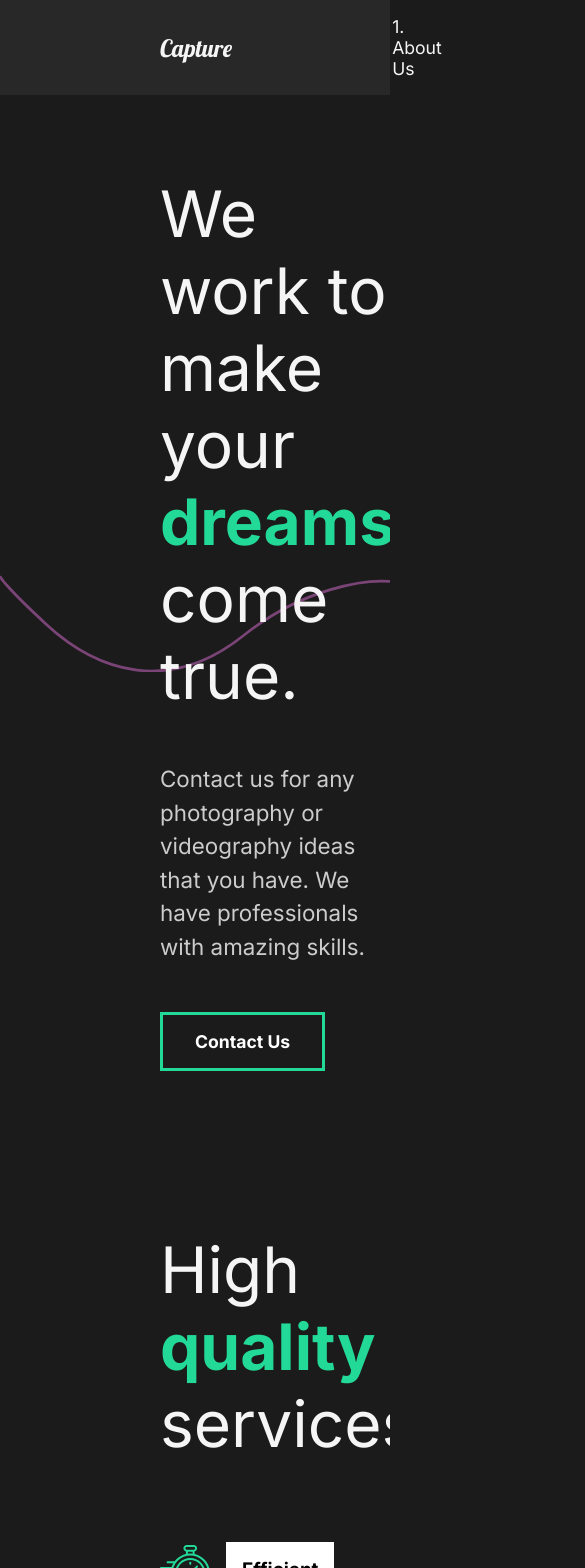
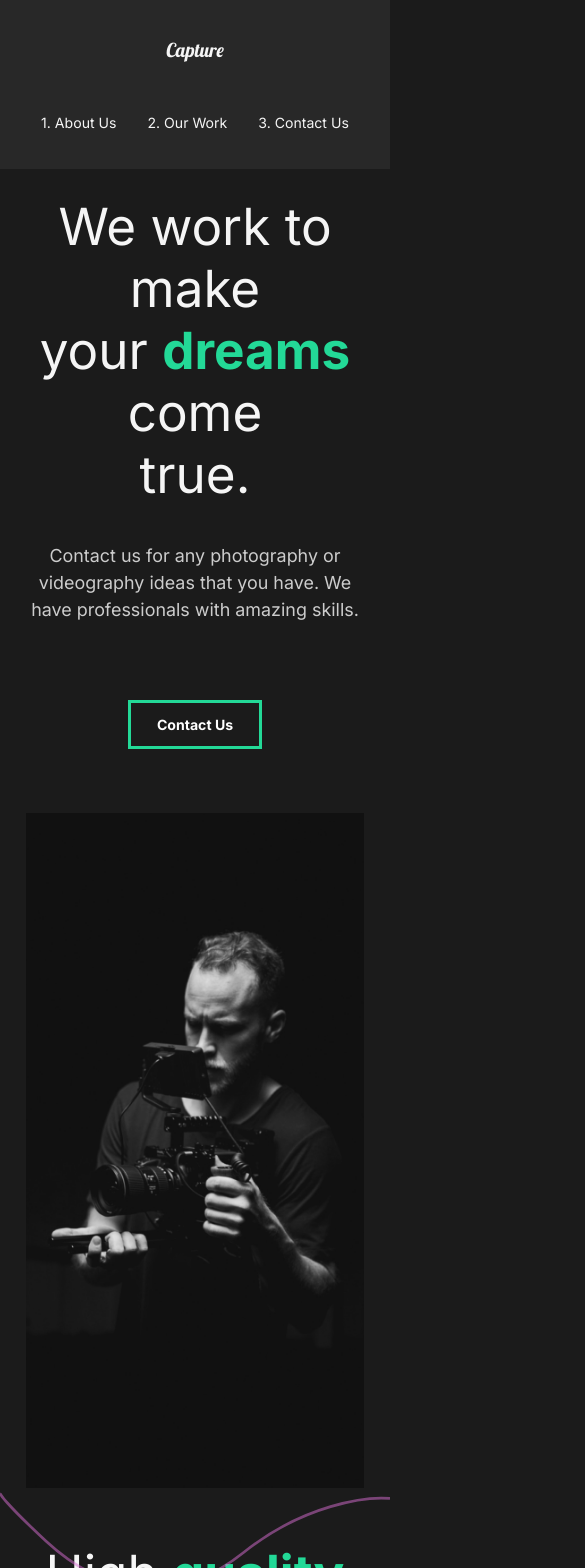
Before and after one commit to Sahibjot01/Capture, a React (Create React App) app: page / in a window 390 px wide. Shown: the top 1568 px of the page, 585 px wide, since content can reach past the window. Built offline with nearby package versions, Linux system fonts and the light colour scheme.

Commit message:
20. Mobile friendly

```diff
--- a/src/Components/GlobalStyle.js
+++ b/src/Components/GlobalStyle.js
@@ -5,6 +5,13 @@ const GlobalStyle = createGlobalStyle`
         margin:0;
         padding:0;
         box-sizing: border-box;
+    }
+
+    html {
+        @media (max-width : 1700px){
+            font-size: 80%;
+        }
+
     }
     body{
         background: #1b1b1b;
--- a/src/Components/Nav.js
+++ b/src/Components/Nav.js
@@ -53,6 +53,22 @@ const StyledNav = styled.nav`
     padding-left: 10rem;
     position: relative;
   }
+  @media (max-width: 1360px) {
+    flex-direction: column;
+    padding: 1rem 0rem;
+    #logo {
+      display: inline-block;
+      margin: 2rem;
+    }
+    ul {
+      padding: 2rem;
+      justify-content: space-around;
+      width: 100%;
+      li {
+        padding: 0;
+      }
+    }
+  }
 `;
 
 export default Nav;
--- a/src/Components/ScrollTop.js
+++ b/src/Components/ScrollTop.js
@@ -3,7 +3,6 @@ import { useLocation } from "react-router-dom";
 
 const ScrollTop = () => {
   const { pathname } = useLocation();
-  console.log(pathname);
   useEffect(() => {
     window.scroll({
       top: 0,
--- a/src/Components/ServicesSection.js
+++ b/src/Components/ServicesSection.js
@@ -79,11 +79,17 @@ const StyledServicesDiv = styled(StyledAboutDiv)`
     width: 70%;
     padding: 2rem 0rem 4rem;
   }
+  @media (max-width: 1360px) {
+    display: block;
+  }
 `;
 
 const StyledCardsDiv = styled.div`
   display: flex;
   flex-wrap: wrap;
+  @media (max-width: 1360px) {
+    justify-content: center;
+  }
 `;
 
 const StyledCardDiv = styled.div`
@@ -97,6 +103,9 @@ const StyledCardDiv = styled.div`
       color: black;
       padding: 1rem;
     }
+    @media (max-width: 1360px) {
+      justify-content: center;
+    }
   }
 `;
 
--- a/src/pages/ContactUs.js
+++ b/src/pages/ContactUs.js
@@ -50,6 +50,9 @@ const StyledContactDiv = styled(motion.div)`
   padding: 5rem 10rem;
   color: #353535;
   min-height: 90vh;
+  @media (max-width: 1500px) {
+    padding: 2rem 2rem;
+  }
 `;
 
 const StyledTitleDiv = styled.div`
@@ -57,6 +60,9 @@ const StyledTitleDiv = styled.div`
   color: black;
   h2 {
     font-weight: 600;
+  }
+  @media (max-width: 1500px) {
+    margin-top: 5rem;
   }
 `;
 
@@ -74,5 +80,10 @@ const StyledSocialDiv = styled(motion.div)`
     margin: 2rem;
     font-size: 3rem;
   }
+  @media (max-width: 1500px) {
+    h2 {
+      font-size: 2rem;
+    }
+  }
 `;
 export default ContactUs;
--- a/src/pages/OurWork.js
+++ b/src/pages/OurWork.js
@@ -84,6 +84,9 @@ const StyledWorkDiv = styled(motion.div)`
   h2 {
     padding: 1rem 0rem;
   }
+  @media (max-width: 1360px) {
+    padding: 2rem 2rem;
+  }
 `;
 
 const StyledMovieDiv = styled(motion.div)`
--- a/src/pages/WorkDetail.js
+++ b/src/pages/WorkDetail.js
@@ -52,6 +52,9 @@ const WorkDetail = () => {
 //styling
 const StyledDetailDiv = styled(motion.div)`
   color: white;
+  @media (max-width: 1360px) {
+    padding: 0rem 2rem;
+  }
 `;
 const StyledHeadlineDiv = styled.div`
   min-height: 90vh;
@@ -68,6 +71,11 @@ const StyledHeadlineDiv = styled.div`
     height: 70vh;
     object-fit: cover;
   }
+  @media (max-width: 1360px) {
+    h2 {
+      font-size: 3rem;
+    }
+  }
 `;
 const StyledAwardsDiv = styled.div`
   min-height: 80vh;
@@ -75,6 +83,10 @@ const StyledAwardsDiv = styled.div`
   margin: 5rem 10rem;
   align-items: center;
   justify-content: space-around;
+  @media (max-width: 1360px) {
+    display: block;
+    margin: 2rem 2rem;
+  }
 `;
 const StyledAwardDiv = styled.div`
   padding: 5rem;
@@ -98,6 +110,12 @@ const StyledImageDiv = styled.div`
     height: 100vh;
     object-fit: cover;
   }
+  @media (max-width: 1360px) {
+    img {
+      object-fit: unset;
+      height: fit-content;
+    }
+  }
 `;
 //Award Component
 const Award = ({ title, description }) => {
--- a/src/styles.js
+++ b/src/styles.js
@@ -10,6 +10,11 @@ export const StyledAboutDiv = styled(motion.div)`
   padding: 5rem 10rem;
   color: #f5f5f5;
   overflow: hidden;
+  @media (max-width: 1360px) {
+    display: block;
+    text-align: center;
+    padding: 2rem 2rem;
+  }
 `;
 
 export const StyledDescriptionDiv = styled.div`
@@ -18,6 +23,12 @@ export const StyledDescriptionDiv = styled.div`
   z-index: 2;
   h2 {
     font-weight: lighter;
+  }
+  @media (max-width: 1360px) {
+    padding: 0;
+    button {
+      margin: 3rem 0 5rem;
+    }
   }
 `;
 
```
